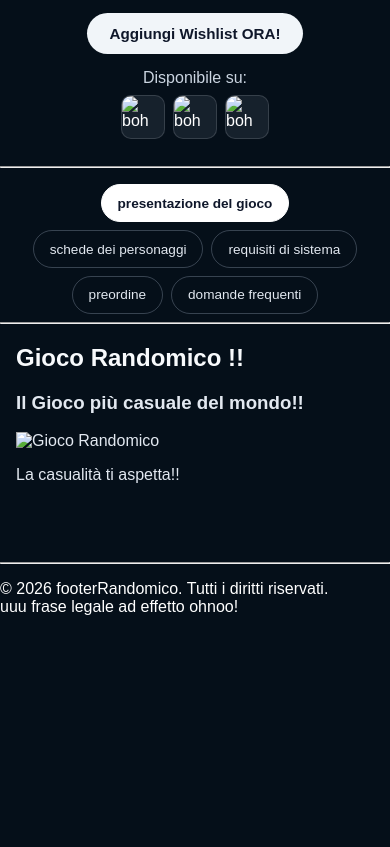
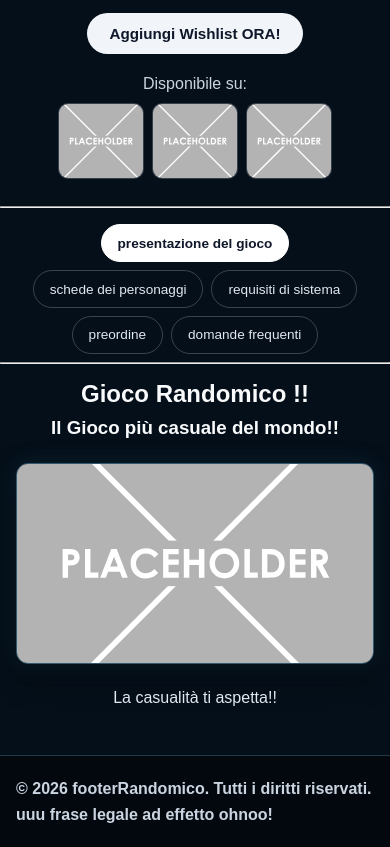
Before and after one commit to Astralyx0/Oprescu_01_LezioneTrasversale_Info_Tpsi, a plain HTML site: page index.html in a window 390 px wide. Shown: the part 236-1083 px from the top of the page. Before the commit the page ends 868 px from the top, so only its background shows below. Drawn offline with Linux system fonts and the light colour scheme.

Commit message:
sistemazione del footer e dello styling delle pagine html, aggiunta di immagine placeholder

```diff
--- a/css/index.css
+++ b/css/index.css
@@ -9,9 +9,10 @@ body {
 header {
     width: min(100%, 1200px);
     margin: 0 auto;
-    padding: 0 1rem;
-    box-sizing: border-box;
+    padding: 0 1rem; box-sizing: border-box;
 }
+/* rem è un riferimento al font-size del tag html, 16px di default*/
+
 
 .banner {
     background-image: url("../img/coolBanner-removebg-preview.png");
@@ -42,34 +43,30 @@ header {
     letter-spacing: 0.04em;
 }
 
-.cta-button {
+.wishlistButton {
     background: #f1f5f9;
     color: #0f172a;
+
     border: none;
     border-radius: 999px;
     padding: 0.75rem 1.4rem;
+
     font-size: 0.95rem;
     font-weight: 700;
+
     cursor: pointer;
     margin: 1rem 0 0.7rem;
-    transition: opacity 0.2s ease;
 }
 
-.cta-button:hover {
+.wishlistButton:hover {
     opacity: 0.9;
 }
 
-.platforms {
-    display: flex;
-    flex-direction: column;
-    align-items: center;
-    gap: 0.5rem;
-    margin-top: 0.25rem;
-}
 
 .platforms p {
-    margin: 0;
+    margin: 10px;
     color: #cbd5e1;
+    text-align: center;
 }
 
 .platforms-list {
@@ -81,8 +78,8 @@ header {
 }
 
 .platforms-list img {
-    width: 42px;
-    height: 42px;
+    width: 84px;
+    height: 74px;
     display: inline-block;
     background: rgba(148, 163, 184, 0.12);
     border: 1px solid rgba(255, 255, 255, 0.14);
@@ -134,6 +131,7 @@ main {
 
 #containerContenuti {
     color: #e2e8f0;
+    text-align: center;
 }
 
 #containerContenuti table {
@@ -162,11 +160,116 @@ main {
     background: rgba(148, 163, 184, 0.04);
 }
 
-#containerContenuti h1,
-#containerContenuti h2 {
+#containerContenuti h2,
+#containerContenuti h3 {
     color: #f8fafc;
+}
+
+#containerContenuti h3 {
+    padding-top: 0;
+    margin-top: 0.5rem;
+    margin-bottom: 1.5rem;
 }
 
 #containerContenuti hr {
     border-color: rgba(148, 163, 184, 0.2);
 }
+
+
+
+#containerContenuti .img-container {
+    width: min(100%, 900px);
+    aspect-ratio: 16 / 9;
+
+    margin: 1.5rem auto;
+    box-sizing: border-box;
+
+    overflow: hidden;
+
+    border: 1px solid rgba(125, 211, 252, 0.38);
+    border-radius: 12px;
+    box-shadow: 0 12px 32px rgba(0, 0, 0, 0.38), 0 0 24px rgba(56, 189, 248, 0.12);
+}
+
+#containerContenuti .img-container img {
+    display: block;
+    width: 100%;
+    height: 100%;
+    object-fit: cover;
+}
+
+#containerContenuti .presentation-section {
+    max-width: 960px;
+    margin: 0 auto;
+    padding: 1rem, 4vw, 2.5rem;
+    box-sizing: border-box;
+
+    text-align: center;
+    overflow-wrap: anywhere;
+}
+
+#containerContenuti .presentation-section h2,
+#containerContenuti .presentation-section p {
+    margin-top: 0;
+    line-height: 1.2;
+    margin-bottom: 0;
+}
+
+
+
+footer {
+    margin-top: 3rem;
+    background: rgb(2, 8, 14);
+    border-top: 1px solid rgba(125, 211, 252, 0.24);
+    color: #cbd5e1;
+}
+
+.footer-content {
+    width: min(100%, 1200px);
+    margin: 0 auto;
+    padding: 1.25rem clamp(1rem, 4vw, 2.5rem);
+    box-sizing: border-box;
+}
+
+.footer-content p {
+    margin: 0;
+    line-height: 1.6;
+}
+
+
+
+/* inizio uso AI per divertimento */
+
+#containerContenuti #preordine {
+    display: block;
+    width: fit-content;
+    max-width: 100%;
+    margin: 10% auto 10%;
+    padding: 1rem 2rem;
+    border: 2px solid #fff;
+    border-radius: 14px;
+    background: linear-gradient(120deg, #ff0505, #f8f408, #26ff00, #1100ff, #a601ff, #ff3d3d);
+    background-size: 300% 300%;
+    color: #07111b;
+    font: inherit;
+    font-size: 1.25rem;
+    font-weight: 800;
+    cursor: pointer;
+    animation: preordine-spin 4s ease-in-out infinite, preordine-rgb 5s linear infinite;
+}
+
+@keyframes preordine-spin {
+    0%, 8% { transform: rotate(0deg); }
+    16%, 24%, 100% { transform: rotate(360deg); }
+}
+
+@keyframes preordine-rgb {
+    from { background-position: 0% 50%; }
+    to { background-position: 100% 50%; }
+}
+
+@media (prefers-reduced-motion: reduce) {
+    #containerContenuti #preordine {
+        animation: none;
+    }
+}
--- a/html/presentazione.html
+++ b/html/presentazione.html
@@ -5,21 +5,21 @@
     <meta name="viewport" content="width=device-width, initial-scale=1.0">
     <title>Showcase</title>
 </head>
-<body>
+
 
 <body>
 
-        <div>
+        <section class="presentation-section">
             <h2>Gioco Randomico !!</h2>
             <h3> Il Gioco più casuale del mondo!!</h3>
-        </div>
 
-        <div>
-            <img src="" alt="Gioco Randomico">
+        <div class="img-container">
+            <img src="img/Placeholder.svg" alt="Gioco Randomico">
         </div>
 
         <p>La casualità ti aspetta!!</p>
+        </section>
 </body>
 
-</body>
+
 </html>
--- a/index.html
+++ b/index.html
@@ -14,15 +14,20 @@
       <div class="head">
           <h1 class="title">Gioco Randomico</h1>
 
-        <button class="cta-button">Aggiungi Wishlist ORA!</button>
+        <button class="wishlistButton">Aggiungi Wishlist ORA!</button>
 
 
         <div class="platforms">
           <p>Disponibile su:</p>
+
           <div class="platforms-list">
-            <img src="" alt="boh"><img src="" alt="boh"><img src="" alt="boh">
+            <img src="./img/Placeholder.svg" alt="boh"><img src="./img/Placeholder.svg"" alt="boh"><img src="./img/Placeholder.svg"" alt="boh">
           </div>
+
         </div>
+
+
+
       </div>
 
     </header>
@@ -30,11 +35,11 @@
     <hr />
 
     <nav>
-      <button class="selected" data-page="presentazione.html" onclick="loadPage('presentazione.html')">presentazione del gioco</button>
-      <button data-page="schedePersonaggi.html" onclick="loadPage('schedePersonaggi.html')">schede dei personaggi</button>
-      <button data-page="requisitiDiSistema.html" onclick="loadPage('requisitiDiSistema.html')">requisiti di sistema</button>
-      <button data-page="preordine.html" onclick="loadPage('preordine.html')">preordine</button>
-      <button data-page="domandeFreq.html" onclick="loadPage('domandeFreq.html')">domande frequenti</button>
+      <button class="selected" data-page="presentazione.html" onclick="loadPage('presentazione.html')"  >presentazione del gioco</button>
+      <button data-page="schedePersonaggi.html" onclick="loadPage('schedePersonaggi.html')"             >schede dei personaggi</button>
+      <button data-page="requisitiDiSistema.html" onclick="loadPage('requisitiDiSistema.html')"         >requisiti di sistema</button>
+      <button data-page="preordine.html" onclick="loadPage('preordine.html')"                           >preordine</button>
+      <button data-page="domandeFreq.html" onclick="loadPage('domandeFreq.html')"                       >domande frequenti</button>
     </nav>
 
     <hr />
@@ -51,10 +56,8 @@
 
 
     <footer>
-      <br><br><br>
-      <hr>
-      <div>
-        <p>© 2026 footerRandomico. Tutti i diritti riservati. <br> uuu frase legale ad effetto ohnoo!</p>
+      <div class="footer-content">
+        <p><b>© 2026 footerRandomico. Tutti i diritti riservati. <br> uuu frase legale ad effetto ohnoo!</b></p>
       </div>
     </footer>
   </body>
--- a/js/index.js
+++ b/js/index.js
@@ -16,9 +16,9 @@ async function loadPage(NomePagine) { //funzione asincrona perchè "fetch" impie
     const container = document.getElementById('containerContenuti'); //riferimento al div nel index.html
 
     const response = await fetch(`html/${NomePagine}`); //"prendiamo" la pagina html
-    const html = await response.text(); // e facciamo riferimento al contenuto
+    const contenuto = await response.text(); // e facciamo riferimento al contenuto
 
-    container.innerHTML = html; //inseriamo il contenuto della pagina html nel div dichiarato sopra
+    container.innerHTML = contenuto; //inseriamo il contenuto della pagina html nel div dichiarato sopra
     setActiveNavButton(NomePagine);
 }
 
```
Also changed, not shown: html/domandeFreq.html (+2 -2 lines), html/requisitiDiSistema.html (+2 -2 lines), html/schedePersonaggi.html (+1 -1 lines), img/Placeholder.svg (added), img/coolBanner.png (deleted).
